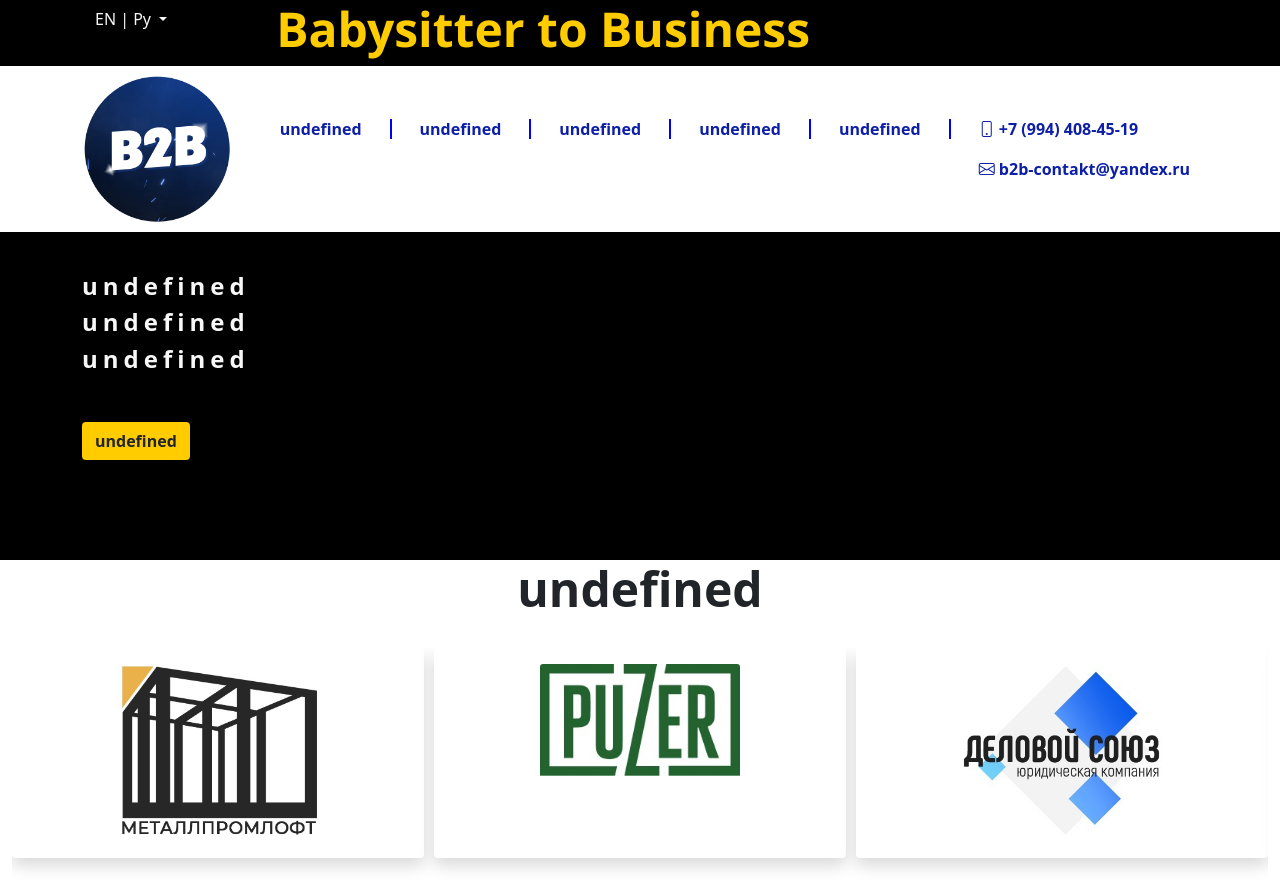
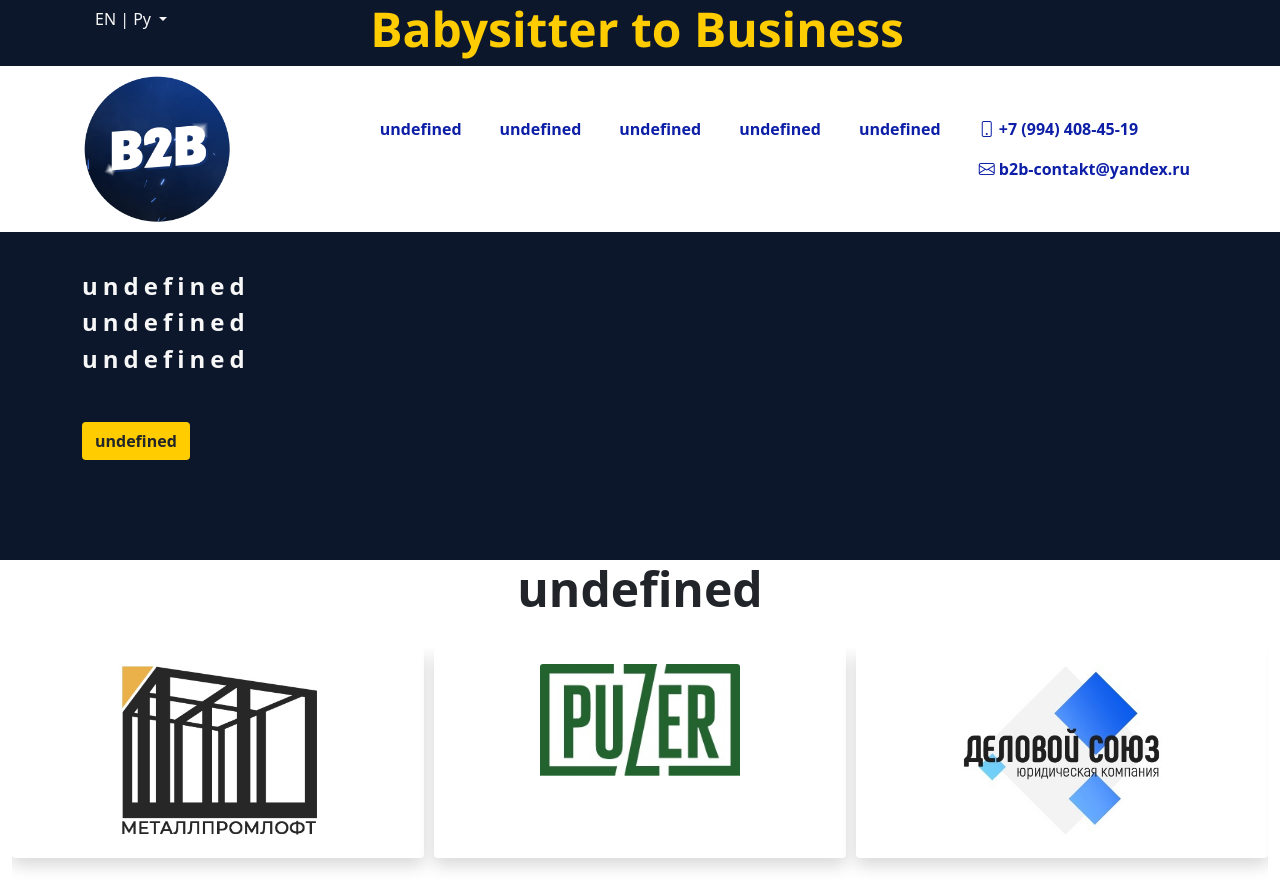
Before and after one commit to BSG92/b2b-public, a plain HTML site: page index.html in a window 1280 px wide. Shown: the top 885 px of the page. Drawn offline with nearby package versions, Linux system fonts and the light colour scheme; files whose address does not match are found by name.

Commit message:
changed body's background to dark-blue variation and brushed up the navbar a bit

```diff
--- a/assets/colors.css
+++ b/assets/colors.css
@@ -1,3 +1,8 @@
+:root {
+    /* --gradient-background: linear-gradient(#0d1f41, #0c172c); */
+    --background: #0c172c;
+}
+
 .txt-yellow {
     color: #FFCC00;
 }
--- a/assets/style.css
+++ b/assets/style.css
@@ -1,13 +1,13 @@
 @import url(colors.css);
 
 body{
-    background-color: black;
+    background: var(--background);
 }
 
 #header {
     display: flex;
     flex-direction: row;
-    justify-content: flex-start;
+    justify-content: space-between;
 }
 #site-name {
     color: #FFCC00;
@@ -43,10 +43,10 @@ body{
 
 div.vert-sep {
     margin-top: 10px;
-    margin-left: 20px;
-    margin-right: 20px;
-    background-color: blue;
-    height: 20px;
+    margin-left: 10px;
+    margin-right: 10px;
+    background-color: inherit;
+    height: 10px;
     width: 2px;
 }
 
--- a/index.html
+++ b/index.html
@@ -31,6 +31,9 @@
                 </ul>
             </div>
             <h1 id="site-name" translate="no">Babysitter to Business</h1>
+            <div>&nbsp;</div> <!-- Empty div to align items evenly in the center -->
+            <div>&nbsp;</div> <!-- Empty div to align items evenly in the center -->
+            <div>&nbsp;</div> <!-- Empty div to align items evenly in the center -->
         </div>
     </div>
     <nav class="navbar navbar-expand-lg">
@@ -203,7 +206,7 @@
                             <hr>
                             <div class="fs-6 text-center lng-privacy_policy">
                                 Отправляя данные, вы соглашаетесь с условиями
-                                <div class="txt-blue" style="text-decoration-line: underline; text-decoration-color: #002366;">Польсовательского соглашения</div>
+                                <div class="text-primary" style="text-decoration-line: underline; text-decoration-color: #0d6efd;">Польсовательского соглашения</div>
                                 (Политики конфиденциальности)
                             </div>
                         </div>
```
